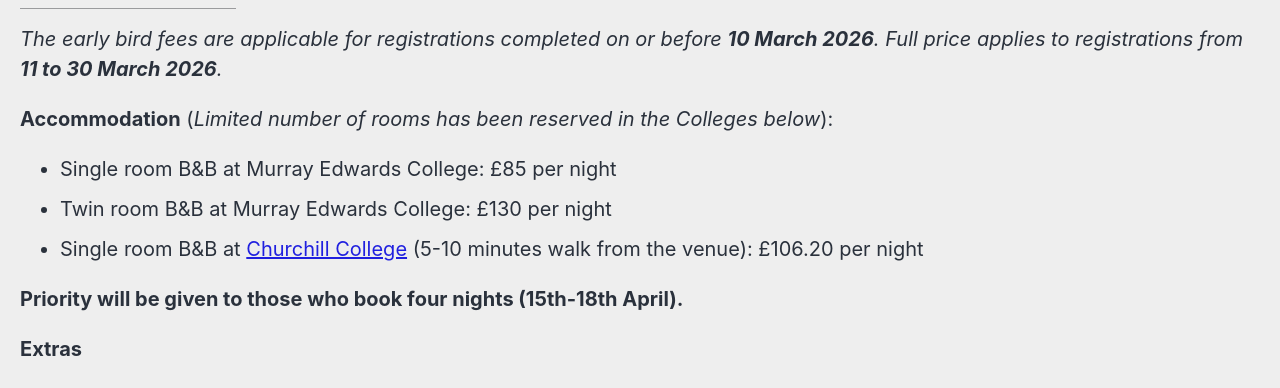
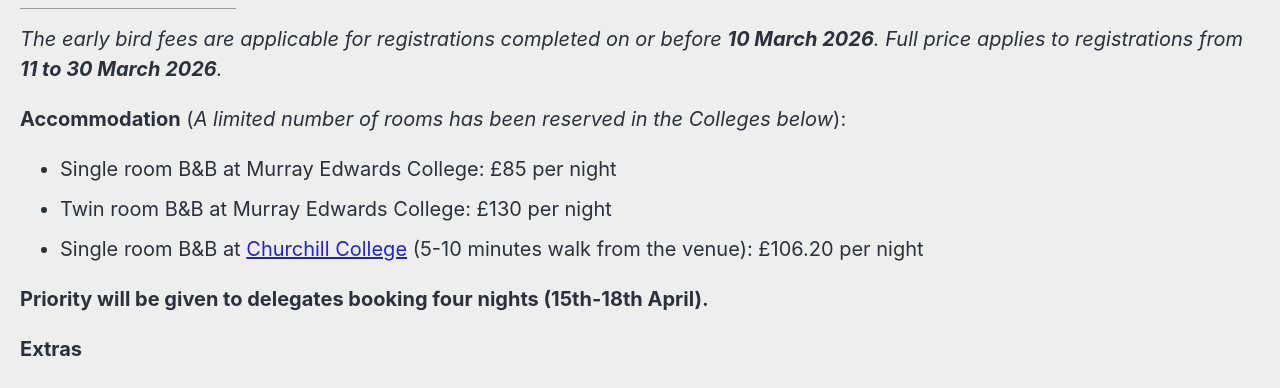
Before and after one commit to roryleung/GASLA18, a Jekyll site: the page built from _pages/registration.md, in a window 1280 px wide. Shown: the part 796-1184 px from the top of the page. Built offline with Jekyll 4.4.1, drawn with Linux system fonts in a browser that asks for light colours; cached includes are drawn as plain includes; nearby versions of some CDN libraries.

Commit message:
Update registration.md

```diff
--- a/_pages/registration.md
+++ b/_pages/registration.md
@@ -22,12 +22,12 @@ Registration for the conference is priced as follows:
 
 *The early bird fees are applicable for registrations completed on or before **10 March 2026**. Full price applies to registrations from **11 to 30 March 2026**.*
 
-**Accommodation** (_Limited number of rooms has been reserved in the Colleges below_):
+**Accommodation** (_A limited number of rooms has been reserved in the Colleges below_):
 * Single room B&B at Murray Edwards College: £85 per night
 * Twin room B&B at Murray Edwards College: £130 per night
 * Single room B&B at [Churchill College](https://www.chu.cam.ac.uk/about/contact/) (5-10 minutes walk from the venue): £106.20 per night
 
-**Priority will be given to those who book four nights (15th-18th April).**
+**Priority will be given to delegates booking four nights (15th-18th April).**
 
 **Extras**
 * Conference dinner (Friday 17th April; Dome Dining Hall, Murray Edwards College): £50
```
